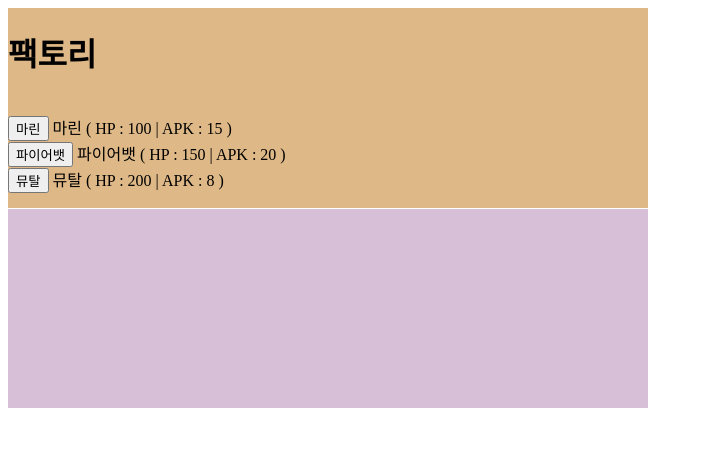
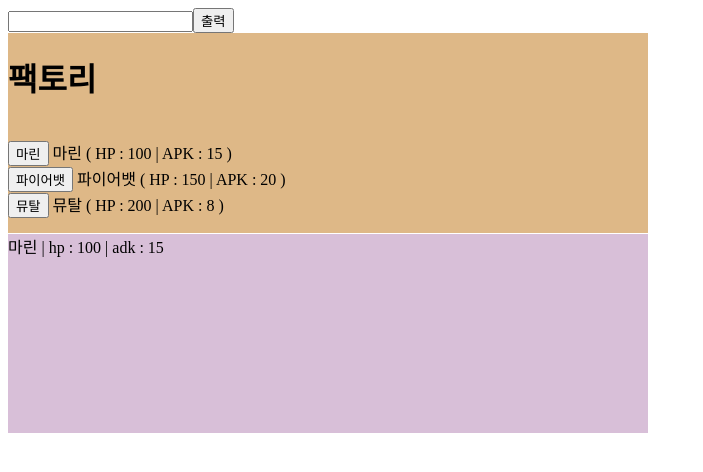
Before and after one commit to mia02125/starcraft_react, a React (Create React App) app: page / in a window 1280 px wide. Both pictures are taken after a click on the button "마린". Shown: the top 472 px of the page, without its empty margins (0-703 px from the left). Built offline with nearby package versions, Linux system fonts and the light colour scheme.

Commit message:
컴포넌트 재구축 및 유닛 생성, seleted

```diff
--- a/src/css/main-page.css
+++ b/src/css/main-page.css
@@ -7,6 +7,8 @@
     width: 100vw;
 }
 
+.selected { background-color: cadetblue;}
+
 .main-item1 { grid-area: 1 / 1 / 2 / 2; background-color: burlywood; }
 .main-item2 { grid-area: 1 / 2 / 2 / 2; background-color: thistle; }
 .main-item3 { grid-area: 2 / 1 / 2 / 2; background-color: thistle; }
--- /dev/null
+++ b/src/frame.tsx
@@ -0,0 +1,20 @@
+import React, { useState } from 'react';
+import './css/main-page.css';
+import {UnitCreater } from './unitFactory';
+import UnitFactory from './unitFactory';
+import UnitZone from './unitZone';
+
+function App() {
+    return (
+        <div>
+            <input></input>
+            <button>출력</button>
+            <div className={'main-container'}>
+                <UnitFactory />
+                <UnitZone />
+            </div>
+        </div>
+    )
+}
+
+export default App;
--- a/src/index.tsx
+++ b/src/index.tsx
@@ -3,15 +3,13 @@ import ReactDOM from 'react-dom';
 import { RecoilRoot } from 'recoil';
 import UnitFactory from './unitFactory';
 import UnitZone from './unitZone';
+import Frame from './frame';
 import './css/main-page.css';
 
 
 ReactDOM.render(
   <RecoilRoot>
-    <div className={'main-container'}>
-      <UnitFactory />
-      <UnitZone />
-    </div>
+    <Frame />
   </RecoilRoot>,
   document.getElementById('root')
 );
--- a/src/unitFactory.tsx
+++ b/src/unitFactory.tsx
@@ -2,35 +2,47 @@ import React from 'react';
 import { atom, useRecoilState } from 'recoil';
 import './css/main-page.css';
 
-interface unit {
+class IdGenerate {
+    private static id : number = 1;
+    public static new(count : number) {
+        if(count < 1) {
+            return IdGenerate.id++;
+        } else {
+            count += 1;
+            return count++;
+        }
+    }
+}
+
+export interface unit {
+    id? : number
     NAME : string
     HP : number
     ADK : number
 }
 
-interface unitStatus {
+export interface unitState {
     units : unit[]
     selectedUnitId? : number
 }
 
-const unitStatusData = atom<unitStatus>({
+export const unitStateData = atom<unitState>({
     key : 'units',
     default : {
         units : []
     }
 });
 
-const UnitCreater = () => {
+export const UnitCreater = () => {
 
-    const [ unitStatus, setUnitStatus ] = useRecoilState(unitStatusData);
+    const [ unitState, setUnitStatus ] = useRecoilState(unitStateData);
 
-    const btnCreater = (name : string, hp : number, adk : number) => {
-        const unitData : unitStatus = {
-            units : [...unitStatus.units, { NAME : name, HP : hp, ADK : adk }]
+    const btnCreater = (name : string, hp : number, adk : number, id? : number) => {
+        const unitData : unitState = {
+            units : [...unitState.units, { id : id ?? IdGenerate.new(unitState.units.length), NAME : name, HP : hp, ADK : adk }]
         }
         setUnitStatus(unitData);
     };
-
 
     return (
         <div className="main-item1">
--- a/src/unitZone.tsx
+++ b/src/unitZone.tsx
@@ -1,23 +1,40 @@
 import React from 'react';
-import { useRecoilState } from 'recoil';
+import { RecoilState, useRecoilState, useResetRecoilState, useSetRecoilState } from 'recoil';
 import './css/main-page.css';
-
+import { unit, unitState, unitStateData } from './unitFactory';
 
 
 const UnitList = () => {
+    const [ unitState, setUnitState ] = useRecoilState(unitStateData);
+    return (
+        <div className="main-item3">
+            {unitState.units.map(unit => {
+                return <UnitListItem unit={unit}/>
+            })}
+        </div>
+    )
+}
+
+const UnitListItem = (prop : {unit : unit}) => {
+
+    const [ unitState, setUnitState ] = useRecoilState(unitStateData);
+
+    const selectedUnitId = (id : number) => {
+        setUnitState(prev => {return {...prev, selectedUnitId : id}});
+    }
 
     return (
-        <div className="main-item3">
-
+        <div className={unitState.selectedUnitId === prop.unit.id ? 'selected': ''} onClick={() => selectedUnitId(prop.unit.id || 0)}>
+            <span>{prop.unit.NAME} | hp : {prop.unit.HP} | adk : {prop.unit.ADK}</span>
         </div>
     )
 }
 
 
 function App() {
- return (
-    <UnitList />
- )
+    return (
+        <UnitList />
+    )
 }
 
 export default App;
```
Also changed, not shown: src/bottom.tsx (deleted, +0 -12 lines).
